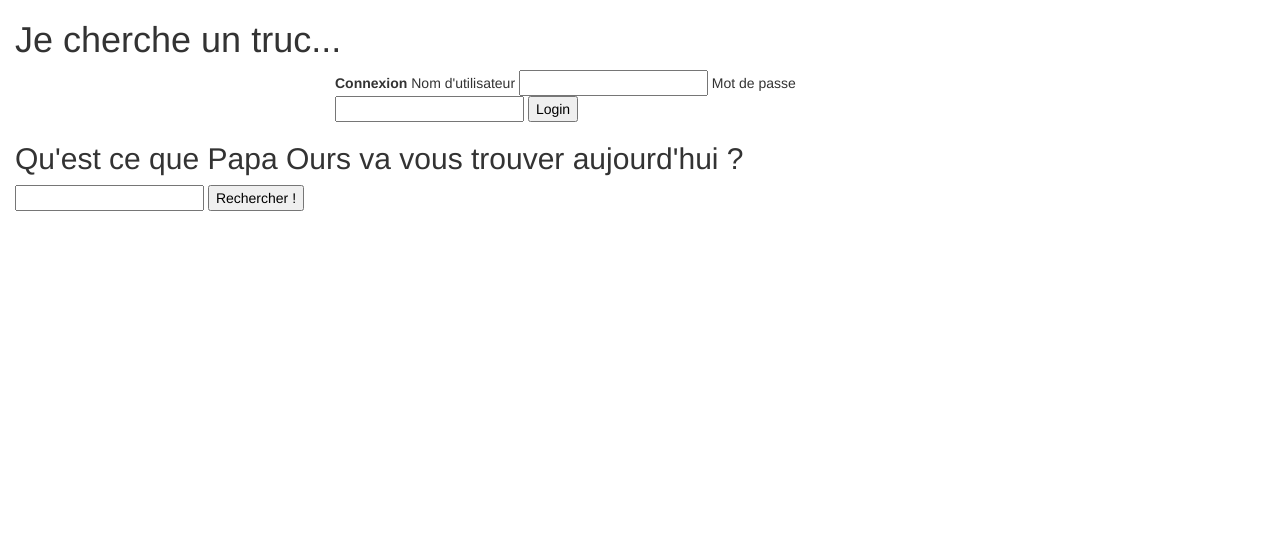
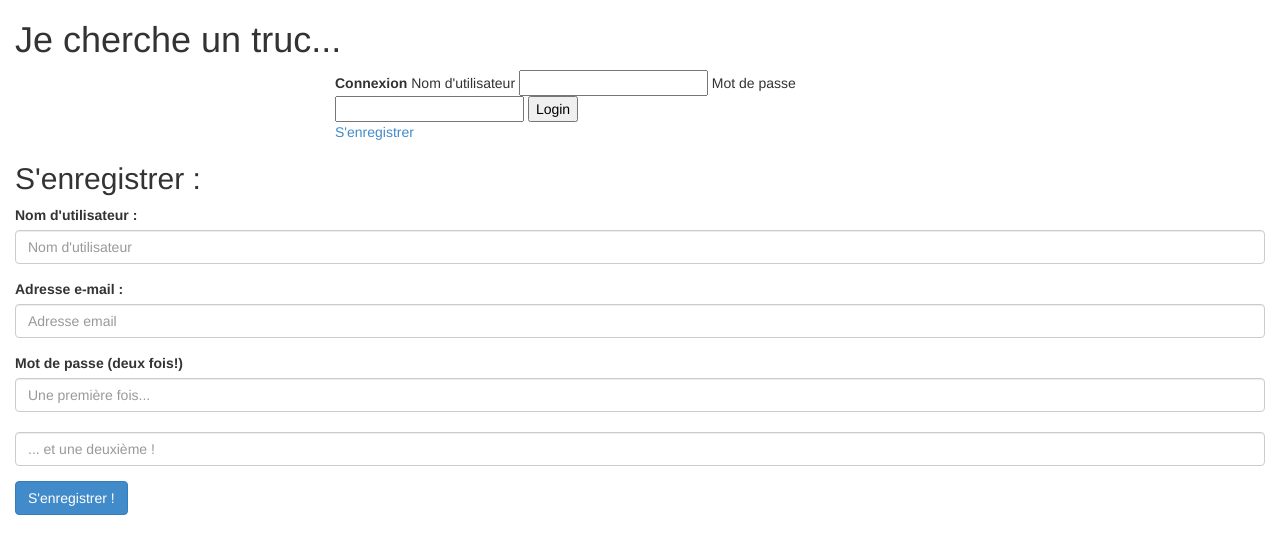
Before and after one commit to letsgoteam/jechercheuntruc, a PHP site: page /index.php?page=register in a window 1280 px wide. Shown: the top 554 px of the page. Run offline with PHP 8.4, Linux system fonts and the light colour scheme.

Commit message:
Login, logout & register

```diff
--- a/index.php
+++ b/index.php
@@ -12,7 +12,7 @@ if (isset($_GET['page']) && $_GET['page'] == 'logout') {
     if (isset($_SESSION['id']))
         $connect = TRUE;
 
-    if (isset($_POST['username'])) {
+    if (isset($_POST['username']) && isset($_POST['password'])) {
 
         $sql = 'SELECT * FROM utilisateur WHERE username = ?';
         $sth = $dbh->prepare($sql);
@@ -37,7 +37,7 @@ if (isset($_GET['page']) && $_GET['page'] == 'logout') {
         <meta name="robots" content="all"/>
         <title>Je cherche un truc...</title>
         <link href="bootstrap/css/bootstrap.css" rel="stylesheet">
-        <link href="bootstrap/css/bootstrap-theme.css" rel="stylesheet">
+        <!--<link href="bootstrap/css/bootstrap-theme.css" rel="stylesheet">-->
         <link href="papaOurs.css" rel="stylesheet">
     </head>
     <body>
@@ -53,6 +53,7 @@ if (isset($_GET['page']) && $_GET['page'] == 'logout') {
                 "login" => "login.php",
                 "newThread" => "newThread.php",
                 "reply" => "reply.php",
+                "register" => "register.php",
                 "thread" => "thread.php"
             );
             if (isset($_GET['page'])) {
--- a/login.php
+++ b/login.php
@@ -8,5 +8,6 @@
             <input name="password" type="password" id="password">
             <input type="submit" name="Submit" value="Login">
         </form>
+        <a href="index.php?page=register">S'enregistrer</a>
     </div>
 </div>
--- /dev/null
+++ b/register.php
@@ -0,0 +1,36 @@
+<?php
+if (isset($_POST['username']) && isset($_POST['password1']) && isset($_POST['password2']) && isset($_POST['email'])) {
+    if (!empty($_POST['username']) && !empty($_POST['password1']) && !empty($_POST['password2']) && !empty($_POST['email'])) {
+        if ($_POST['password1'] == $_POST['password2']) {
+            $sth = $dbh->prepare('INSERT INTO utilisateur (username,password,email) VALUES (?,?,?)');
+            $sth->execute(array($_POST['username'], crypt($_POST['password1']), $_POST['email']));
+            echo "<div class='alert alert-success'>Inscription réussie ! Vous pouvez vous connecter :)</div>";
+        } else {
+            echo "<div class='alert alert-danger'>Les deux mots de passe ne sont pas identiques</div>";
+        }
+    } else {
+        echo "<div class='alert alert-danger'>Vous devez remplir l'ensemble des champs</div>";
+    }
+}
+?>
+<h2>S'enregistrer :</h2>
+<form action="index.php?page=register" method="post" >
+    <div class="form-group">
+        <label for="username">Nom d'utilisateur :</label>
+        <input type = "text" class = "form-control" id = "username" placeholder = "Nom d'utilisateur" name = "username"/>
+    </div>
+    <div class = "form-group">
+        <label for = "email">Adresse e-mail :</label>
+        <input type = "email" class = "form-control" id = "email" placeholder = "Adresse email" name = "email"/>
+    </div>
+    <div class = "form-group">
+        <label for = "replyLink">Mot de passe (deux fois!)</label>
+        <input type = "password" class = "form-control" id = "password1" placeholder = "Une première fois..." name = "password1"/><br />
+        <input type = "password" class = "form-control" id = "password2" placeholder = "... et une deuxième !" name = "password2"/>
+    </div>
+
+    <div class = "form-group">
+        <input type = "submit" value = "S'enregistrer !" class = "btn btn-primary"/>
+    </div>
+
+</form>
```
Also changed, not shown: reply.php (line endings or trailing spaces).
